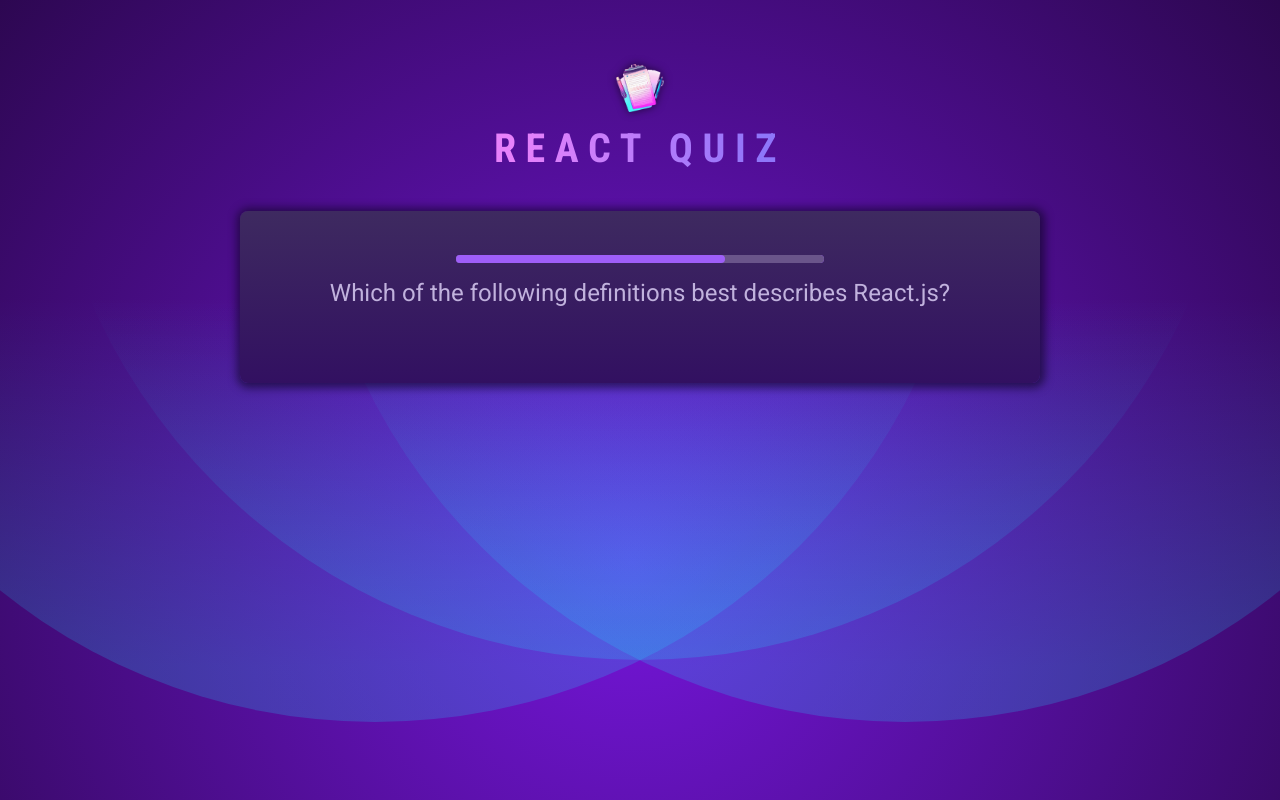
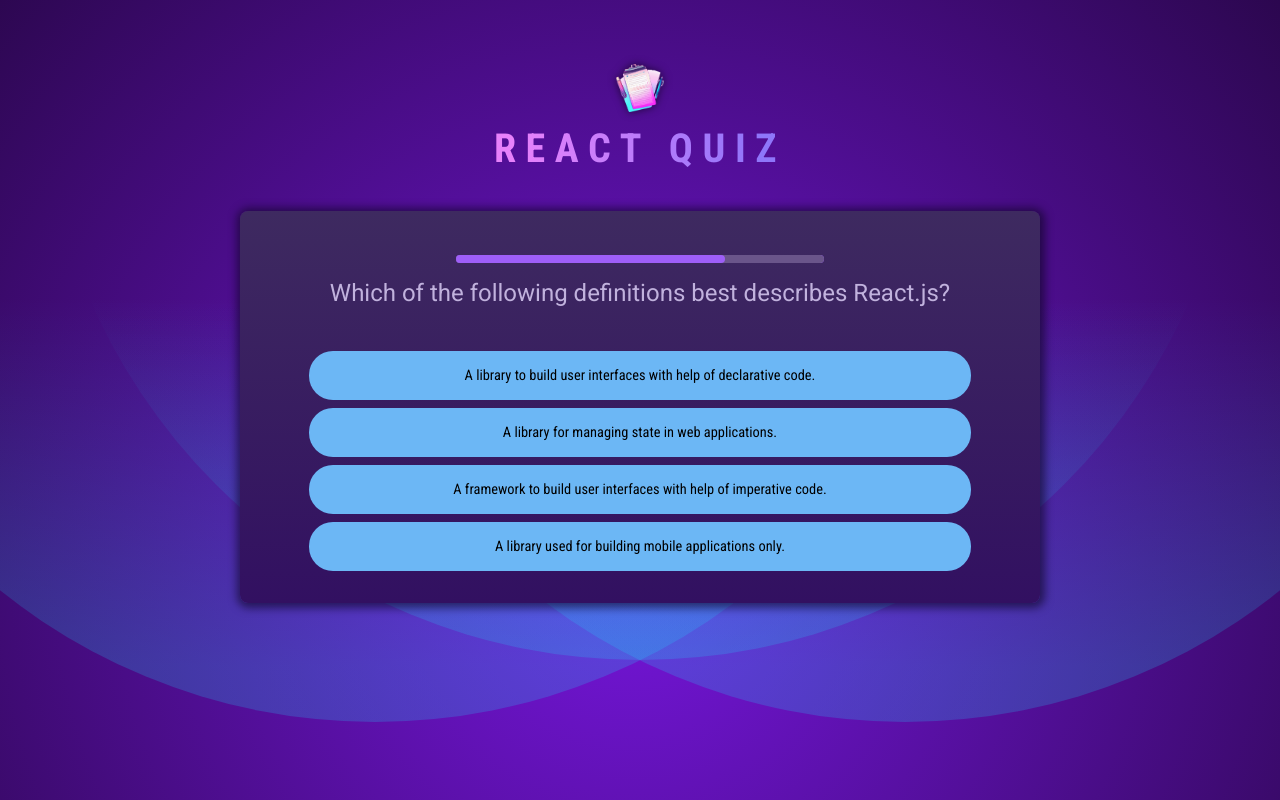
Before and after one commit to mikematt23/quizApp, a React (Vite) app: page / in a window 1280 px wide. Built offline with nearby package versions, Linux system fonts and the light colour scheme.

Commit message:
finishing answers layout and rendering next question when answer is clicked

```diff
--- /dev/null
+++ b/src/components/Answers.jsx
@@ -0,0 +1,21 @@
+
+
+const Answers = (props)=>{
+  const handleClick = (event)=>{
+     props.handleUserAnswers(event.target.textContent)
+
+     props.nextQuestion()
+  }
+  return (
+      <ul id="answers">
+        {props.answers.map((answer)=>{
+          return <li className="answer">
+            <button onClick={handleClick}>{answer}</button>
+          </li>
+        })}
+      </ul>
+  )
+}
+
+
+export default Answers
--- a/src/components/Question.jsx
+++ b/src/components/Question.jsx
@@ -1,10 +1,20 @@
 import QuestionTimer from "./QuestionTimer"
+import Answers from "./Answers"
 
-export default function Question({question, nextQuestion}){
+export default function Question({question, nextQuestion,  handleUserAnswers, userAnswers}){
    return(
     <div id="question">
-        <QuestionTimer question= {question} nextQuestion = {nextQuestion}/>
+       <QuestionTimer
+         question= {question}
+         nextQuestion = {nextQuestion}
+       />
        <h2>{question.text}</h2>
+       <Answers
+         answers={question.answers}
+         nextQuestion = {nextQuestion}
+         handleUserAnswers = {handleUserAnswers}
+         userAnswers ={userAnswers}
+       />
     </div>
    )
 }
--- a/src/components/Quiz.jsx
+++ b/src/components/Quiz.jsx
@@ -6,16 +6,33 @@
 
 export default function Quiz (){
     const [questionIndex, setQuestionIndex] = useState(0)
+    const [answersCorrect, setAnswersCorrect] = useState(0)
+    const [answersWrong, setAnswersWrong] = useState(0)
+    const [userAnswers, setUserAnswers] = useState([])
+    const [outOfQuestions, setOutOfQuestions] = useState(false)
 
     function handleNextQuestion(){
-        setQuestionIndex((prev)=>{
-            return prev + 1
-        })
+        if(QUESTIONS.length-1 != questionIndex){
+            setQuestionIndex((prev)=>{
+                return prev + 1
+            })
+        }else{
+           setOutOfQuestions(true)
+        }
+    }
+
+    function handleUserAnswers(answer){
+        setUserAnswers([answer, ...userAnswers])
     }
 
     return(
         <div id="quiz">
-         <Question question = {QUESTIONS[questionIndex]} nextQuestion = {handleNextQuestion} />
+         <Question
+           question = {QUESTIONS[questionIndex]}
+           nextQuestion = {handleNextQuestion}
+           handleUserAnswers = {handleUserAnswers}
+           userAnswers = {userAnswers}
+         />
         </div>
     )
 }
```
